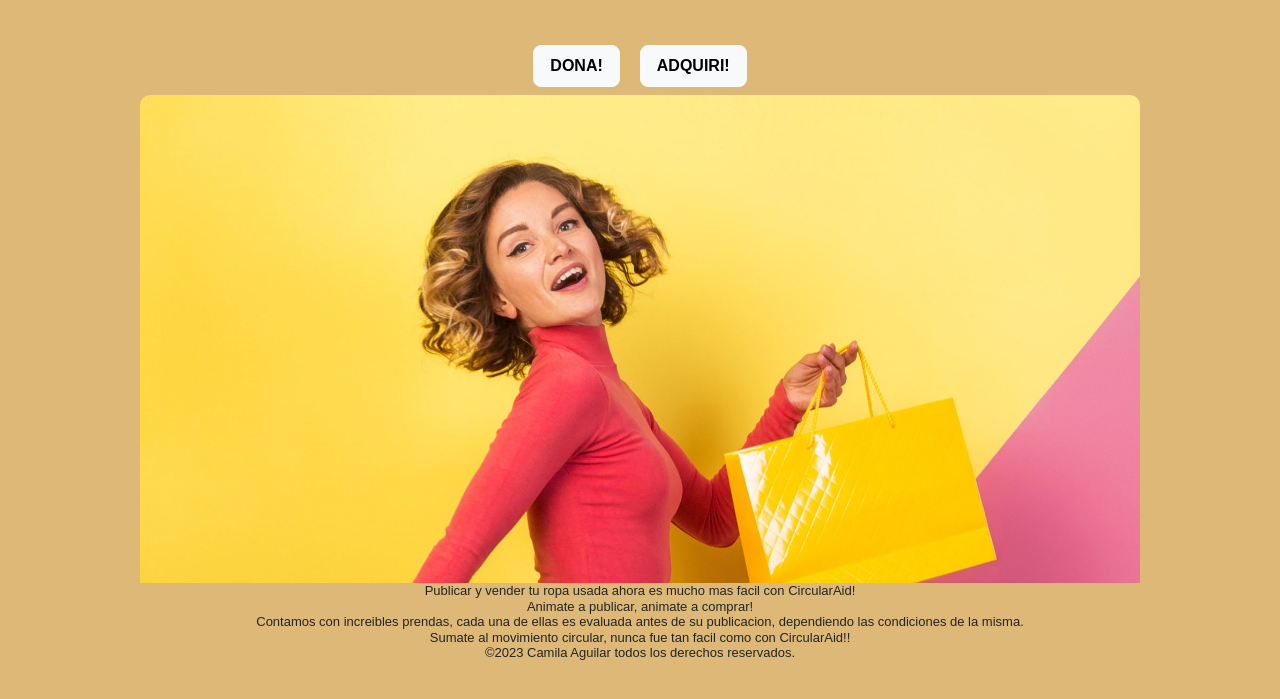
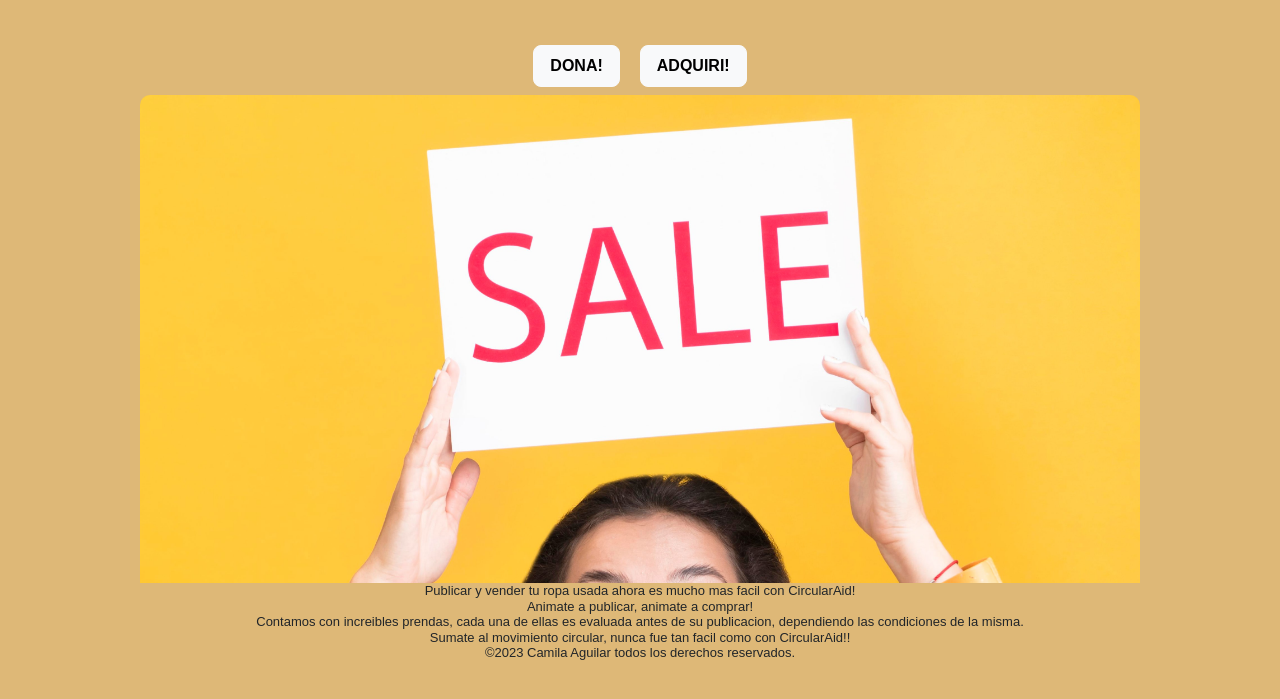
Before and after one commit to Camila-Aguilar/PFAguilar, a website: page index.html in a window 1280 px wide. Shown: the part 131-830 px from the top of the page. Before the commit the page ends 807 px from the top, so only its background shows below. Drawn offline with nearby package versions, Linux system fonts and the light colour scheme; a web font is replaced by a local one.

Commit message:
ultimoscambios5

```diff
--- a/index.html
+++ b/index.html
@@ -55,7 +55,7 @@
           <a href="./pages/dona.html" class="btn btn-primary btn-light text-black btn-lg"><b>DONA!</a>
           <a href="./pages/adquiri.html" class="btn btn-primary btn-light text-black btn-lg"><b>ADQUIRI!</a>
         </div>
-        <img src="./multimedia/img/fotor_2023-4-21_0_55_20-min.jpg" alt="imagen">
+        <img src="./multimedia/img/fotor_2023-4-21_1_45_39-min.jpg" alt="imagen">
       </div>
     </main>
 
```
